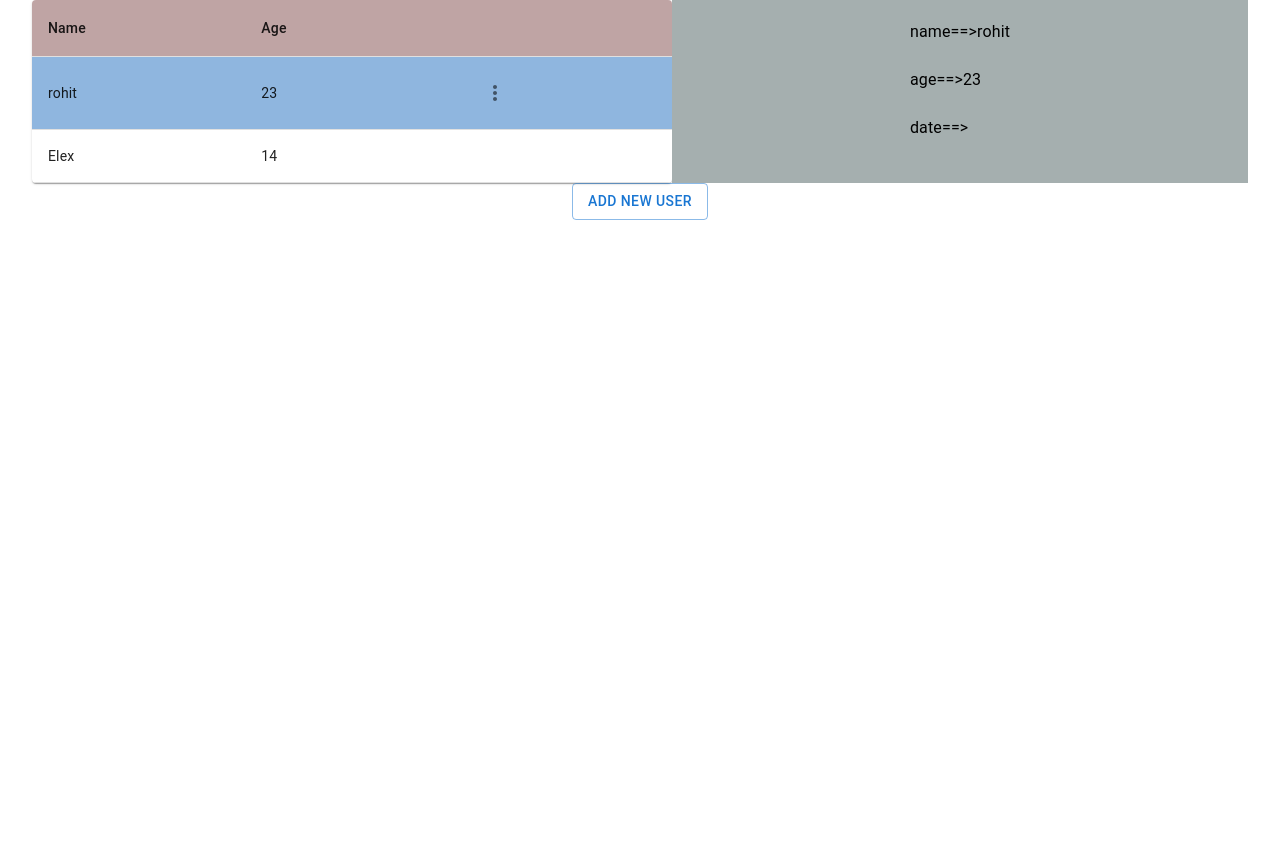
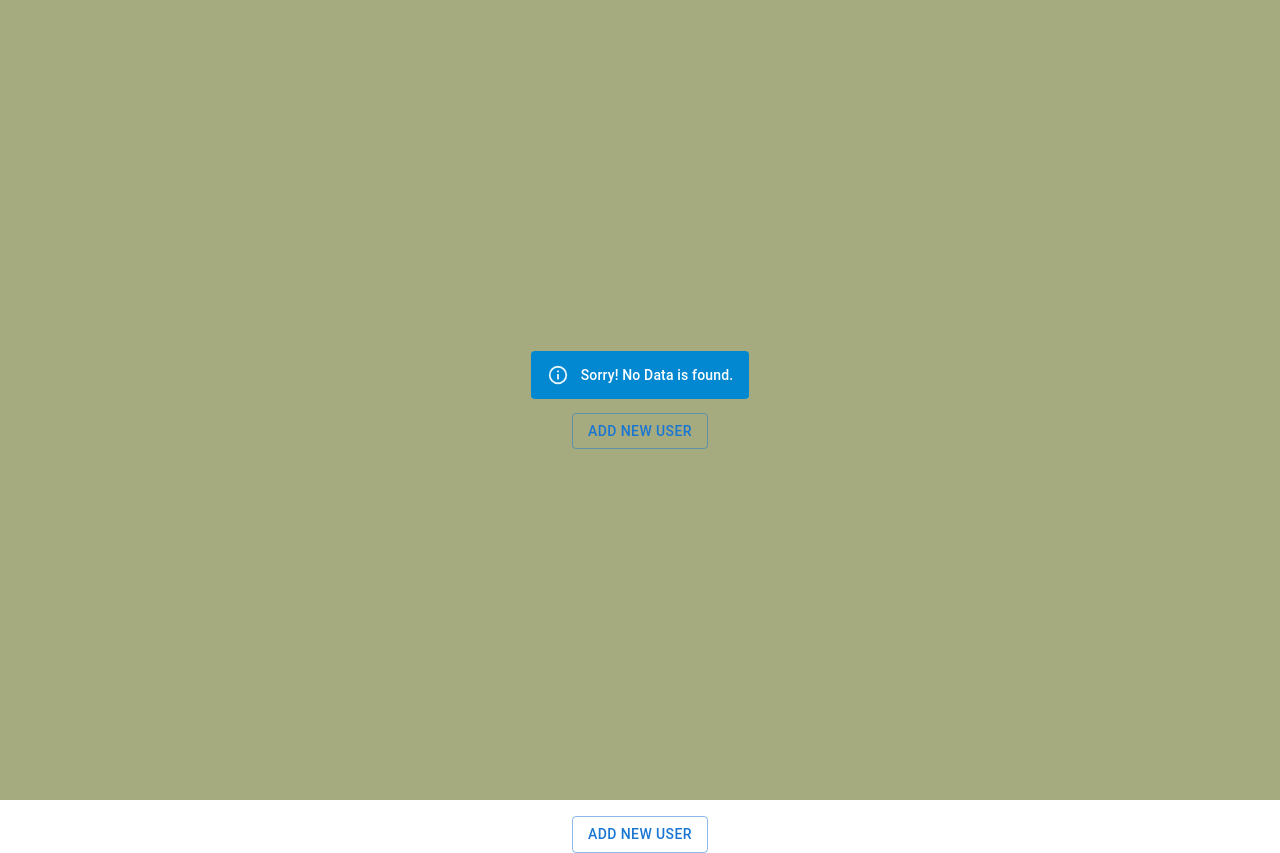
Before and after one commit to simrat-chahal/Rime, a React (Create React App) app: page / in a window 1280 px wide. Before the commit the page ends 800 px from the top, so only its background shows below. Built offline with nearby package versions, Linux system fonts and the light colour scheme.

Commit message:
made component for addNewUserButton

```diff
--- a/src/Redux/reducers/usersInfoSlice.ts
+++ b/src/Redux/reducers/usersInfoSlice.ts
@@ -4,8 +4,8 @@ export const slice = createSlice({
   name: 'usersInfo',
   initialState: {
     value: 0,
-    // userList: [],
-    userList: [{name:"rohit",age:"23",date:""},{name:"Elex",age:"14",date:""}],
+    userList: [],
+    // userList: [{name:"rohit",age:"23",date:""},{name:"Elex",age:"14",date:""}],
     selectedUserData: null
   },
   reducers: {
--- /dev/null
+++ b/src/components/Form/AddNewUserButton.tsx
@@ -0,0 +1,15 @@
+import { Button } from "@mui/material";
+import { useDispatch } from "react-redux";
+import { updateModalStatus } from "../../Redux/reducers/muiModalsSlice";
+
+const AddNewUserButton = () => {
+  const dispatch = useDispatch();
+  return (
+    <Button
+      variant="outlined"
+      onClick={() => dispatch(updateModalStatus("userAddModal"))}
+    >Add New User</Button>
+  );
+};
+
+export default AddNewUserButton;
--- a/src/components/Form/FormFiller.tsx
+++ b/src/components/Form/FormFiller.tsx
@@ -22,6 +22,7 @@ import { updateModalStatus } from "../../Redux/reducers/muiModalsSlice";
 import CountrySelect from "./CountrySelection";
 import PersonName from "./PersonName";
 import PersonAge from "./PersonAge";
+import AddNewUserButton from "./AddNewUserButton";
 
 type errorStatusTypes = {
   name: string;
@@ -107,12 +108,7 @@ export default function FormFiller() {
   return (
     <>
       <Box sx={{ display: "flex", justifyContent: "center" }}>
-        <Button
-          variant="outlined"
-          onClick={() => dispatch(updateModalStatus("userAddModal"))}
-        >
-          Add New User
-        </Button>
+        <AddNewUserButton />
         <Modal
           id="userAddModal"
           aria-labelledby="transition-modal-title"
--- a/src/components/Main.tsx
+++ b/src/components/Main.tsx
@@ -5,6 +5,7 @@ import { Box, Alert } from "@mui/material";
 
 //redux imports
 import { useSelector } from "react-redux";
+import AddNewUserButton from "./Form/AddNewUserButton";
 const Main = () => {
   const { userList } = useSelector((state: any) => state.usersInfo);
   return (
@@ -17,10 +18,16 @@ const Main = () => {
           </Box>
         </>
       ) : (
-        <Box className="center-element" mb={2} height='100vh' sx={{backgroundColor:'#a6ab7f'}}>
-          <Alert variant="filled" severity="info" sx={{marginBottom: '14px'}}>
+        <Box
+          className="center-element"
+          mb={2}
+          height="100vh"
+          sx={{ backgroundColor: "#a6ab7f" }}
+        >
+          <Alert variant="filled" severity="info" sx={{ marginBottom: "14px" }}>
             Sorry! No Data is found.
           </Alert>
+          <AddNewUserButton />
         </Box>
       )}
       <FormFiller />
--- a/src/components/UserDetails.tsx
+++ b/src/components/UserDetails.tsx
@@ -1,12 +1,11 @@
-import React, { useEffect, useState } from "react";
 import { List, ListItem, ListItemText, Typography } from "@mui/material";
-import { useSelector, useDispatch } from "react-redux";
+import { useSelector } from "react-redux";
 
 //mui imports
-import { CircularProgress, Box } from "@mui/material";
+import { Box } from "@mui/material";
 
 export default function UserDetails() {
-  const { selectedUserData, userList } = useSelector(
+  const { selectedUserData } = useSelector(
     (state: any) => state.usersInfo
   );
   return (
--- a/src/components/UserRecords.tsx
+++ b/src/components/UserRecords.tsx
@@ -1,4 +1,4 @@
-import React, { useState, useLayoutEffect, useEffect } from "react";
+import React, { useEffect } from "react";
 
 //mui imports
 import Paper from "@mui/material/Paper";
@@ -7,7 +7,6 @@ import TableBody from "@mui/material/TableBody";
 import TableCell from "@mui/material/TableCell";
 import TableContainer from "@mui/material/TableContainer";
 import TableHead from "@mui/material/TableHead";
-import TablePagination from "@mui/material/TablePagination";
 import TableRow from "@mui/material/TableRow";
 import ThreeDotsMenu from "./ThreeDotsMenu";
 
@@ -50,7 +49,6 @@ interface Data {
 }
 
 const UserRecords: React.FC = (): JSX.Element => {
-  const [counter, setCounter] = useState(0);
   const { userList, selectedUserData } = useSelector(
     (state: any) => state.usersInfo
   );
@@ -105,15 +103,6 @@ const UserRecords: React.FC = (): JSX.Element => {
           </TableBody>
         </Table>
       </TableContainer>
-      {/* <TablePagination
-        rowsPerPageOptions={[10, 25, 100]}
-        component="div"
-        count={rows.length}
-        rowsPerPage={rowsPerPage}
-        page={page}
-        onPageChange={handleChangePage}
-        onRowsPerPageChange={handleChangeRowsPerPage}
-      /> */}
     </Paper>
   );
 };
```
